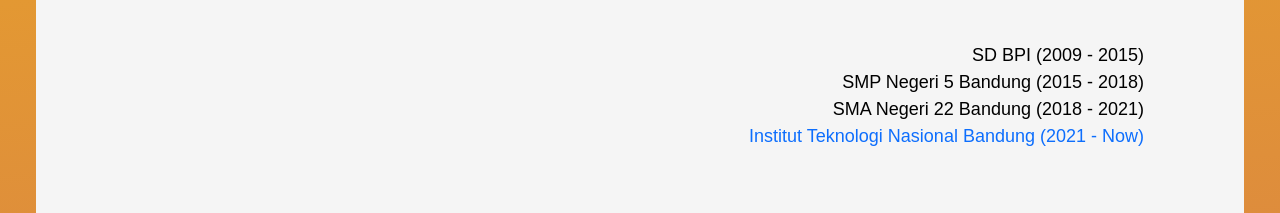
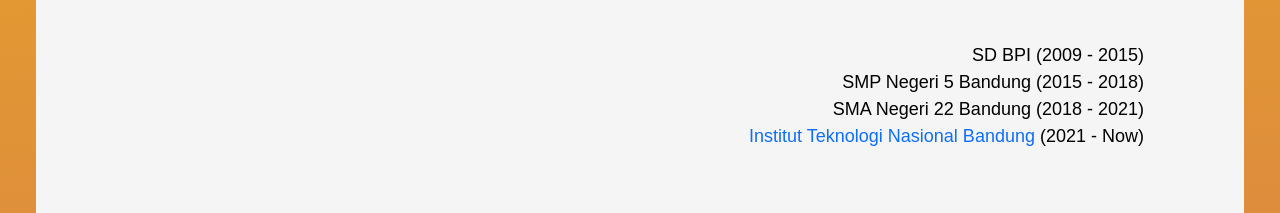
Before and after one commit to ZidanAK22/AK22sLAB.github.io, a plain HTML site: page index.html in a window 1280 px wide. Shown: the part 1520-1733 px from the top of the page. Drawn offline with nearby package versions, Linux system fonts and the light colour scheme.

Commit message:
Update index.html

```diff
--- a/index.html
+++ b/index.html
@@ -93,7 +93,7 @@
             <li>SD BPI (2009 - 2015)</li>
             <li>SMP Negeri 5 Bandung (2015 - 2018)</li>
             <li>SMA Negeri 22 Bandung (2018 - 2021)</li>
-            <li><a href="itenas.ac.id">Institut Teknologi Nasional Bandung  (2021 - Now)</a></li>
+            <li><a href="https://itenas.ac.id">Institut Teknologi Nasional Bandung  </a>(2021 - Now)</li>
           </ul>
 
         </div>
```
